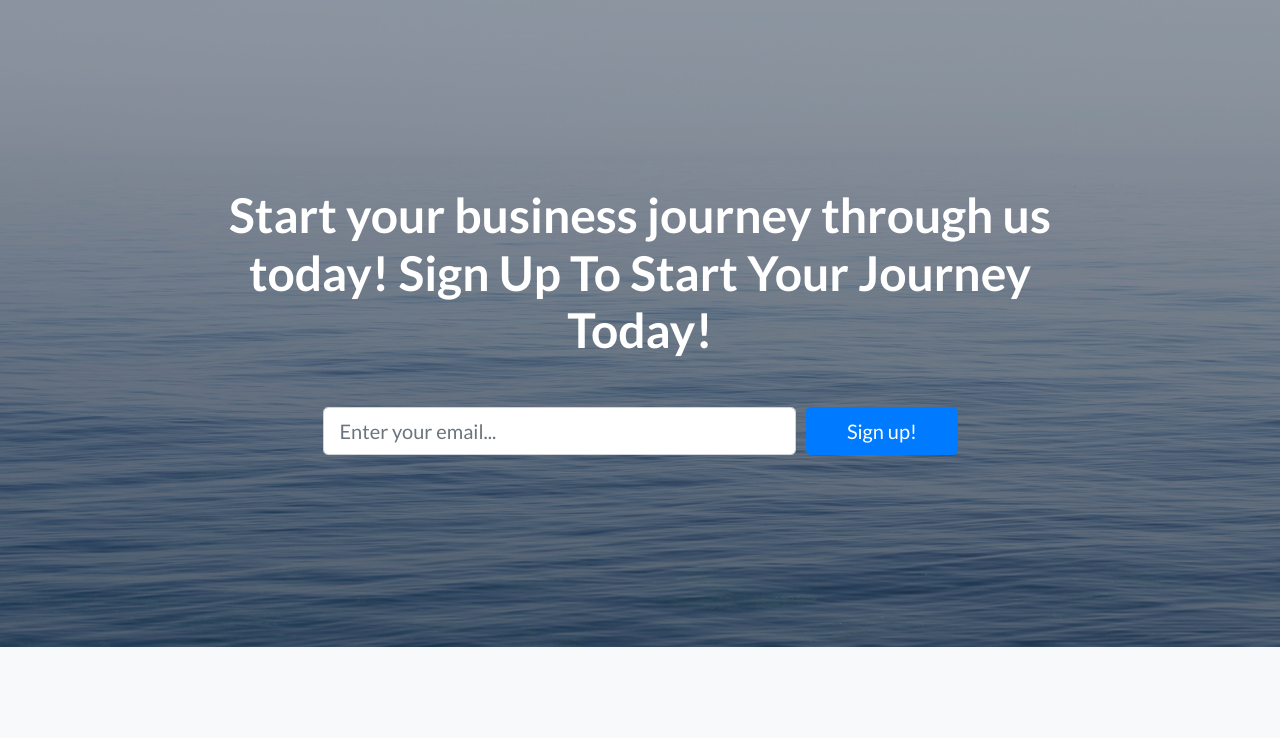
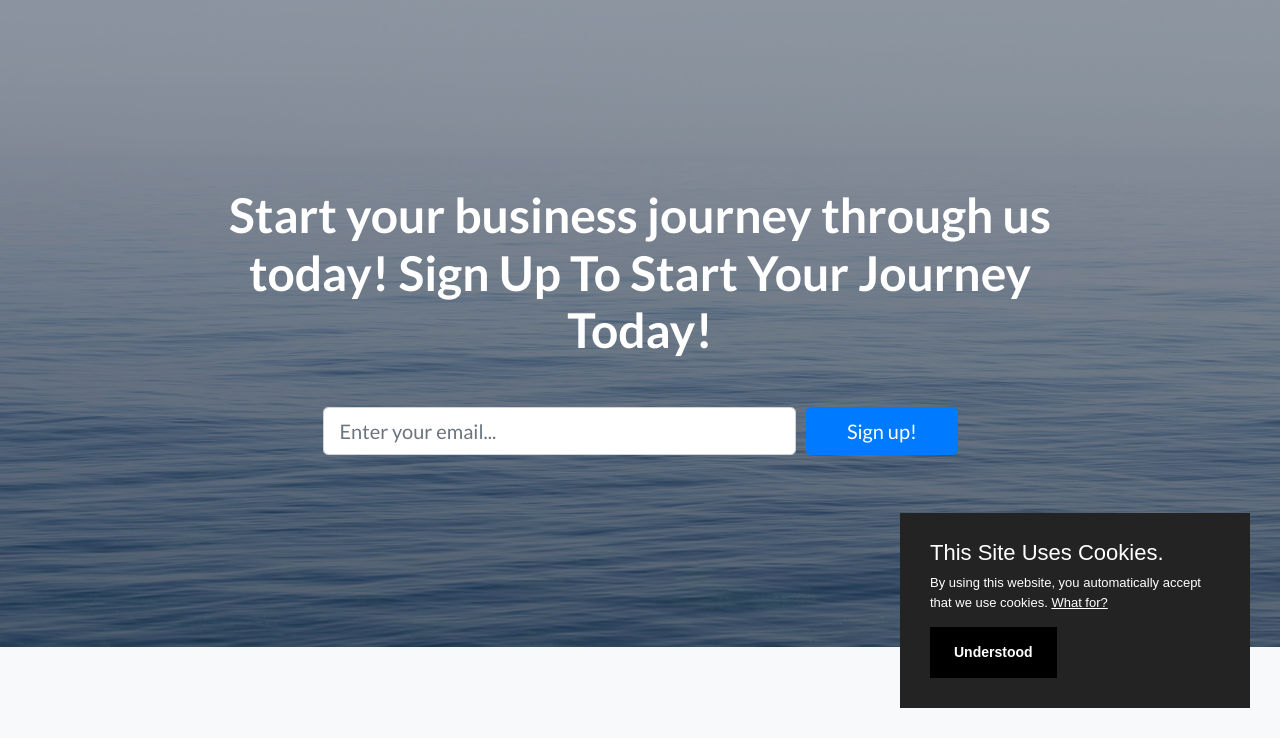
Before and after one commit to EastcoastHunter/hunters-web-designs, a website: page index.html in a window 1280 px wide. Shown: the part 62-800 px from the top of the page. Drawn offline with Linux system fonts and the light colour scheme.

Commit message:
added cookie acception

```diff
--- /dev/null
+++ b/css/cookies.css
@@ -0,0 +1,59 @@
+.cookieConsentContainer {
+	z-index: 999;
+	width: 350px;
+	min-height: 20px;
+	box-sizing: border-box;
+	padding: 30px 30px 30px 30px;
+	background: #232323;
+	overflow: hidden;
+	position: fixed;
+    bottom: 30px;
+	right: 30px;
+	display: none;
+}
+.cookieConsentContainer .cookieTitle a {
+	font-family: OpenSans, arial, "sans-serif";
+	color: #FFFFFF;
+	font-size: 22px;
+	line-height: 20px;
+	display: block;
+}
+.cookieConsentContainer .cookieDesc p {
+	margin: 0;
+	padding: 0;
+	font-family: OpenSans, arial, "sans-serif";
+	color: #FFFFFF;
+	font-size: 13px;
+	line-height: 20px;
+	display: block;
+	margin-top: 10px;
+} .cookieConsentContainer .cookieDesc a {
+	font-family: OpenSans, arial, "sans-serif";
+	color: #FFFFFF;
+	text-decoration: underline;
+}
+.cookieConsentContainer .cookieButton a {
+	display: inline-block;
+	font-family: OpenSans, arial, "sans-serif";
+	color: #FFFFFF;
+	font-size: 14px;
+	font-weight: bold;
+	margin-top: 14px;
+	background: #000000;
+	box-sizing: border-box;
+	padding: 15px 24px;
+	text-align: center;
+	transition: background 0.3s;
+}
+.cookieConsentContainer .cookieButton a:hover {
+	cursor: pointer;
+	background: #3E9B67;
+}
+
+@media (max-width: 980px) {
+	.cookieConsentContainer {
+		bottom: 0px !important;
+		left: 0px !important;
+		width: 100%  !important;
+	}
+}
--- a/index.html
+++ b/index.html
@@ -3,43 +3,45 @@
   <head>
     <meta charset="utf-8" />
     <meta name="description" content="Quality Hosting and web designs. HWD specializes in making/hosting discord bots and designs/hosting Web sites."/>
-    <meta name="keywords" content="Hunters Web Designs, Hosting, Quality, Websites designing, Bot Hosting"/>
+    <meta name="keywords" content="Hunters Web Designs, Hosting, Quality, Websites designing, Bot Hosting" />
     <meta name="robots" content="index, follow" />
     <meta name="language" content="EN" />
     <meta name="author" content="Hunter L" />
     <meta name="creationdate" content="12/17/2019" />
     <meta name="distribution" content="global" />
     <meta name="rating" content="general" />
-    <meta property="og:title" content="Hunters Web Designs">
-    <meta property="og:description" content="Quality Hosting and web designs. HWD specializes in making/hosting discord bots and designs/hosting Web sites.">
-    <meta property="og:image" content="https://ownerhunter.github.io/hunters-web-designs/img/bg-masthead.jpg">
-    <meta property="og:url" content="https://ownerhunter.github.io/hunters-web-designs/">
-    <meta name="twitter:card" content="summary_large_image">
-
+    <meta property="og:title" content="Hunters Web Designs" />
+    <meta property="og:description" content="Quality Hosting and web designs. HWD specializes in making/hosting discord bots and designs/hosting Web sites."/>
+    <meta property="og:image" content="https://ownerhunter.github.io/hunters-web-designs/img/bg-masthead.jpg"/>
+    <meta property="og:url" content="https://ownerhunter.github.io/hunters-web-designs/"/>
+    <meta name="twitter:card" content="summary_large_image" />
 
     <!--  Non-Essential, But Recommended -->
 
-    <meta property="og:site_name" content="Hunters Web Designs, LLC.">
-    <meta name="twitter:image:alt" content="HWD&BD">
-
+    <meta property="og:site_name" content="Hunters Web Designs, LLC." />
+    <meta name="twitter:image:alt" content="HWD&BD" />
 
     <!--  Non-Essential, But Required for Analytics -->
 
     <!-- <meta property="fb:app_id" content="your_app_id" /> -->
-    <meta name="twitter:site" content="@hunterswebdesigns">
+    <meta name="twitter:site" content="@hunterswebdesigns" />
 
     <title>Hunters Web Designs</title>
     <!-- favicon -->
 
-    <link rel="shortcut icon" href="https://ownerhunter.github.io/hunters-web-designs/img/bg-masthead.jpg" type="image/jpg" />
+    <link rel="shortcut icon" href="https://ownerhunter.github.io/hunters-web-designs/img/bg-masthead.jpg" type="image/jpg"/>
 
     <!-- Bootstrap core CSS -->
     <link href="vendor/bootstrap/css/bootstrap.min.css" rel="stylesheet" />
-
+    <link rel="stylesheet" href="./css/cookies.css" async>
     <!-- Custom fonts for this template -->
     <link href="vendor/fontawesome-free/css/all.min.css" rel="stylesheet" />
-    <link href="vendor/simple-line-icons/css/simple-line-icons.css" rel="stylesheet" type="text/css"/>
-    <link href="https://fonts.googleapis.com/css?family=Lato:300,400,700,300italic,400italic,700italic" rel="stylesheet" type="text/css" />
+    <link href="vendor/simple-line-icons/css/simple-line-icons.css" rel="stylesheet" type="text/css" />
+    <link
+      href="https://fonts.googleapis.com/css?family=Lato:300,400,700,300italic,400italic,700italic"
+      rel="stylesheet"
+      type="text/css"
+    />
 
     <!-- Custom styles for this template -->
     <link href="css/landing-page.min.css" rel="stylesheet" />
@@ -69,10 +71,17 @@
             <form>
               <div class="form-row">
                 <div class="col-12 col-md-9 mb-2 mb-md-0">
-                  <input type="email" class="form-control form-control-lg" placeholder="Enter your email..." />
+                  <input
+                    type="email"
+                    class="form-control form-control-lg"
+                    placeholder="Enter your email..."
+                  />
                 </div>
                 <div class="col-12 col-md-3">
-                  <button type="submit" class="btn btn-block btn-lg btn-primary">
+                  <button
+                    type="submit"
+                    class="btn btn-block btn-lg btn-primary"
+                  >
                     Sign up!
                   </button>
                 </div>
@@ -229,7 +238,10 @@
                   />
                 </div>
                 <div class="col-12 col-md-3">
-                  <button type="submit" class="btn btn-block btn-lg btn-primary" >
+                  <button
+                    type="submit"
+                    class="btn btn-block btn-lg btn-primary"
+                  >
                     Sign up!
                   </button>
                 </div>
@@ -292,8 +304,8 @@
         </div>
       </div>
     </footer>
-
     <!-- Bootstrap core JavaScript -->
+    <script src="./js/cookies.js" async></script>
     <script src="vendor/jquery/jquery.min.js"></script>
     <script src="vendor/bootstrap/js/bootstrap.bundle.min.js"></script>
   </body>
--- /dev/null
+++ b/js/cookies.js
@@ -0,0 +1,70 @@
+// --- Config --- //
+var purecookieTitle = "This Site Uses Cookies."; // Title
+var purecookieDesc = "By using this website, you automatically accept that we use cookies."; // Description
+var purecookieLink = '<a href="cookie-policy.html" target="_blank">What for?</a>'; // Cookiepolicy link
+var purecookieButton = "Understood"; // Button text
+// ---        --- //
+
+
+function pureFadeIn(elem, display){
+  var el = document.getElementById(elem);
+  el.style.opacity = 0;
+  el.style.display = display || "block";
+
+  (function fade() {
+    var val = parseFloat(el.style.opacity);
+    if (!((val += .02) > 1)) {
+      el.style.opacity = val;
+      requestAnimationFrame(fade);
+    }
+  })();
+};
+function pureFadeOut(elem){
+  var el = document.getElementById(elem);
+  el.style.opacity = 1;
+
+  (function fade() {
+    if ((el.style.opacity -= .02) < 0) {
+      el.style.display = "none";
+    } else {
+      requestAnimationFrame(fade);
+    }
+  })();
+};
+
+function setCookie(name,value,days) {
+    var expires = "";
+    if (days) {
+        var date = new Date();
+        date.setTime(date.getTime() + (days*24*60*60*1000));
+        expires = "; expires=" + date.toUTCString();
+    }
+    document.cookie = name + "=" + (value || "")  + expires + "; path=/";
+}
+function getCookie(name) {
+    var nameEQ = name + "=";
+    var ca = document.cookie.split(';');
+    for(var i=0;i < ca.length;i++) {
+        var c = ca[i];
+        while (c.charAt(0)==' ') c = c.substring(1,c.length);
+        if (c.indexOf(nameEQ) == 0) return c.substring(nameEQ.length,c.length);
+    }
+    return null;
+}
+function eraseCookie(name) {
+    document.cookie = name+'=; Max-Age=-99999999;';
+}
+
+function cookieConsent() {
+  if (!getCookie('purecookieDismiss')) {
+    document.body.innerHTML += '<div class="cookieConsentContainer" id="cookieConsentContainer"><div class="cookieTitle"><a>' + purecookieTitle + '</a></div><div class="cookieDesc"><p>' + purecookieDesc + ' ' + purecookieLink + '</p></div><div class="cookieButton"><a onClick="purecookieDismiss();">' + purecookieButton + '</a></div></div>';
+	pureFadeIn("cookieConsentContainer");
+  }
+}
+
+function purecookieDismiss() {
+  setCookie('purecookieDismiss','1',7);
+  pureFadeOut("cookieConsentContainer");
+}
+
+window.onload = function() { cookieConsent(); };
--- /dev/null
+++ b/js/index.js
@@ -0,0 +1,3 @@
+import "../css/cookies.css"
+
+document.getElementById("app").innerHTML = ``;
```
Also changed, not shown: 1 other file.
